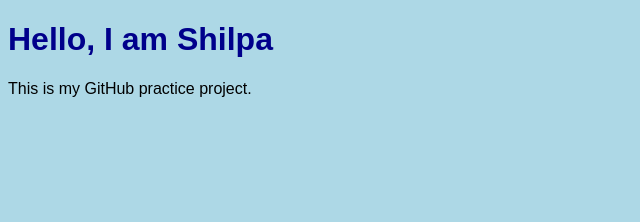
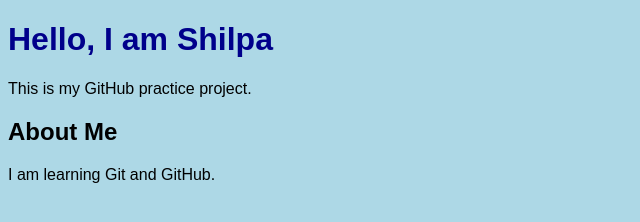
Before and after one commit to shilpa2529/gitpractice1, a plain HTML site: page index.html in a window 1280 px wide. Shown: the whole page, without its empty margins (0-640 px from the left). Drawn offline with Linux system fonts and the light colour scheme.

Commit message:
added about page

```diff
--- a/index.html
+++ b/index.html
@@ -8,6 +8,8 @@
 
 <h1>Hello, I am Shilpa</h1>
 <p>This is my GitHub practice project.</p>
+<h2>About Me</h2>
+<p>I am learning Git and GitHub.</p>
 
 </body>
 </html>
```
